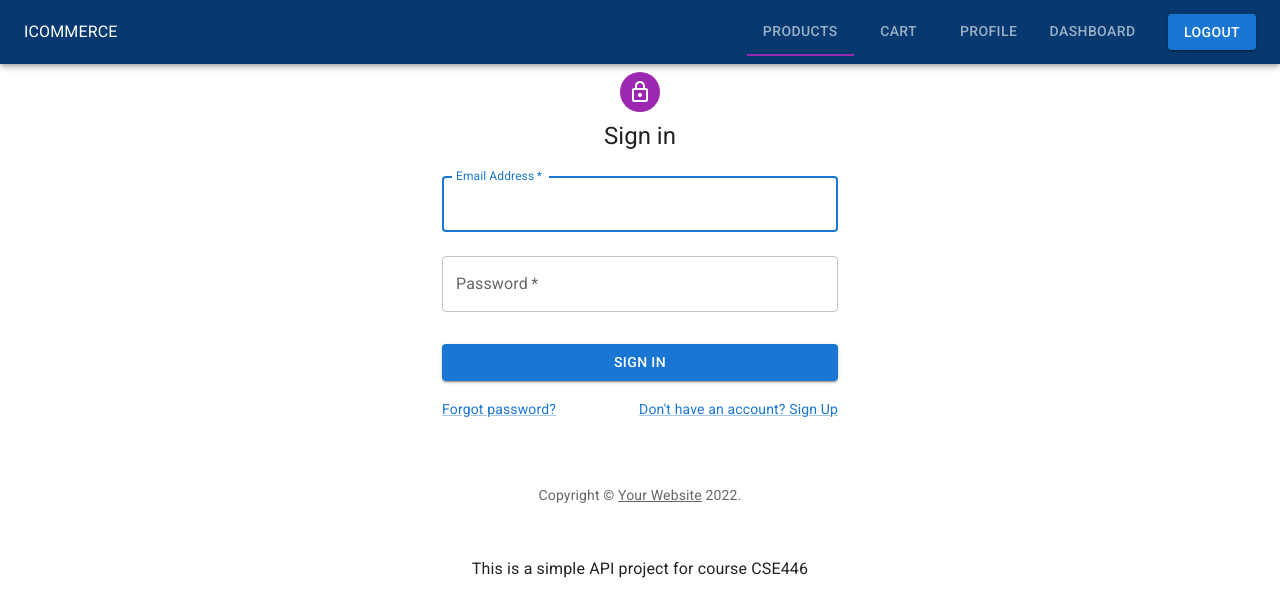
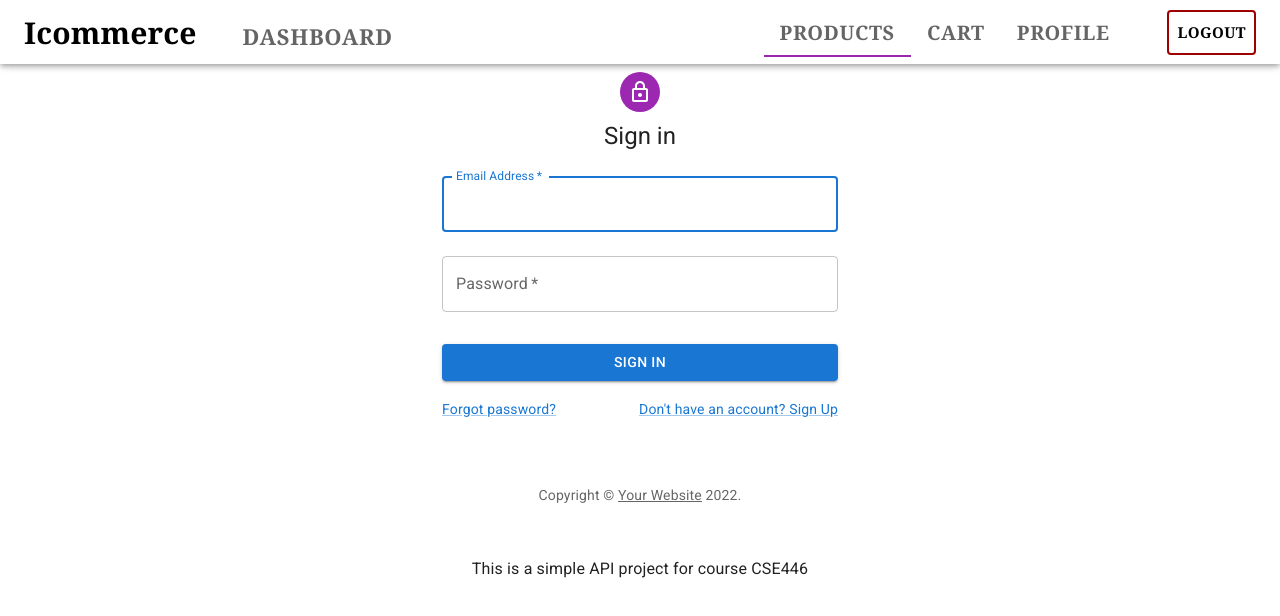
Before and after one commit to mozammalrahat/CSE446_API_PROJECT, a Next.js app in the folder commerce/: page /login in a window 1280 px wide. Shown: the top 616 px of the page. Built offline with nearby package versions, Linux system fonts and the light colour scheme.

Commit message:
UI Changed

```diff
--- a/commerce/components/navbar.tsx
+++ b/commerce/components/navbar.tsx
@@ -35,15 +35,37 @@ const Header = ({ title, description, children }) => {
 
   return (
     <React.Fragment>
-      <AppBar sx={{ background: "#063970" }}>
+      <AppBar
+        sx={{
+          background: "white",
+          fontSize: "30px",
+          fontWeight: "bold",
+          color: "black",
+          fontFamily: "Georgia",
+        }}
+      >
         <Toolbar>
-          <Link href="/">ICOMMERCE</Link>
+          <Link href="/">Icommerce</Link>
           {isMatch ? (
             <>
               <DrawerComp />
             </>
           ) : (
             <>
+              <Tabs sx={{ marginLeft: "30px", marginTop: "10px" }}>
+                <Link href="/dashboard">
+                  <Tab
+                    label="Dashboard"
+                    sx={{
+                      fontSize: "22px",
+                      fontWeight: "bold",
+                      color: "solid black",
+                      fontFamily: "Georgia",
+                    }}
+                  />
+                </Link>
+              </Tabs>
+
               <Tabs
                 sx={{ marginLeft: "auto" }}
                 indicatorColor="secondary"
@@ -52,24 +74,52 @@ const Header = ({ title, description, children }) => {
                 onChange={(e, value) => setValue(value)}
               >
                 <Link href="/">
-                  <Tab label="Products" />
+                  <Tab
+                    label="Products"
+                    sx={{
+                      fontSize: "20px",
+                      fontWeight: "bold",
+                      color: "black",
+                      fontFamily: "Georgia",
+                    }}
+                  />
                 </Link>
                 <Link href="/cart">
-                  <Tab label="Cart" />
+                  <Tab
+                    label="Cart"
+                    sx={{
+                      fontSize: "20px",
+                      fontWeight: "bold",
+                      color: "black",
+                      fontFamily: "Georgia",
+                    }}
+                  />
                 </Link>
                 <Link href="/account">
-                  <Tab label="Profile" />
-                </Link>
-                <Link href="/dashboard">
-                  <Tab label="Dashboard" />
+                  <Tab
+                    label="Profile"
+                    sx={{
+                      fontSize: "20px",
+                      fontWeight: "bold",
+                      color: "black",
+                      fontFamily: "Georgia",
+                    }}
+                  />
                 </Link>
               </Tabs>
 
               <Stack direction="row" spacing={2}>
                 &nbsp;&nbsp;&nbsp;&nbsp;
                 <Button
-                  sx={{ marginLeft: "10px" }}
-                  variant="contained"
+                  style={{
+                    marginLeft: "10px",
+                    border: " 2px solid #9e0000",
+                    fontSize: "15px",
+                    fontWeight: "1000",
+                    color: "black",
+                    fontFamily: "Georgia",
+                  }}
+                  sx={{}}
                   onClick={() => logout()}
                 >
                   Logout
--- a/commerce/pages/account.tsx
+++ b/commerce/pages/account.tsx
@@ -22,7 +22,7 @@ const Account = (props) => {
           py: 8,
         }}
       >
-        <Container maxWidth="lg">
+        <Container maxWidth="lg" sx={{ marginTop: "50px" }}>
           <Typography sx={{ mb: 3 }} variant="h4">
             Account
           </Typography>
--- a/commerce/pages/cart.tsx
+++ b/commerce/pages/cart.tsx
@@ -123,7 +123,9 @@ const Cart: React.ReactNode = ({ userShippingInfo }) => {
 
   return (
     <Box paddingTop="100px">
-      <div style={{ display: "flex", justifyContent: "center" }}>
+      <div
+        style={{ display: "flex", justifyContent: "center", marginTop: "30px" }}
+      >
         {circularProgress && <CircularProgress />}
       </div>
       <Box>
--- a/commerce/utils/styles.ts
+++ b/commerce/utils/styles.ts
@@ -7,7 +7,7 @@ const useStyles = makeStyles((theme) => ({
     flexDirection: "column",
   },
   navbar: {
-    backgroundColor: "#203040",
+    backgroundColor: "#ffff",
     "& a": {
       color: "#ffffff",
       marginLeft: 10,
@@ -24,7 +24,7 @@ const useStyles = makeStyles((theme) => ({
   footer: {
     marginTop: "auto",
     textAlign: "center",
-    paddingTop: 20
+    paddingTop: 20,
   },
   section: {
     marginTop: 10,
```
Also changed, not shown: commerce/pages/index.tsx (+33 -4 lines), 2 other files (tests, documents, lock files or other folders).
